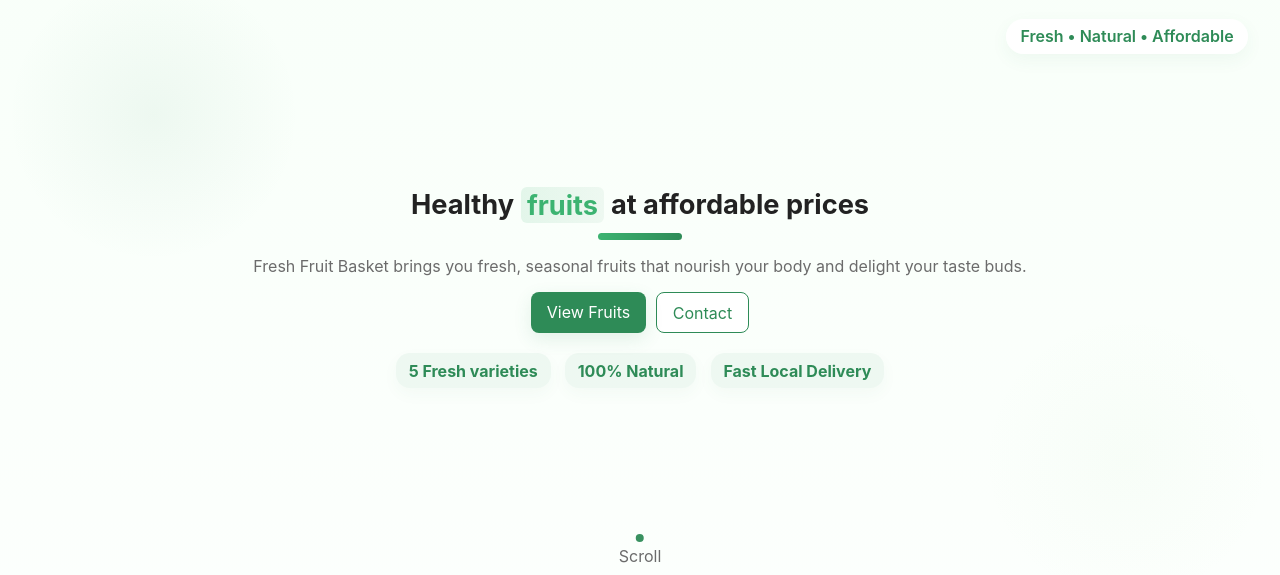
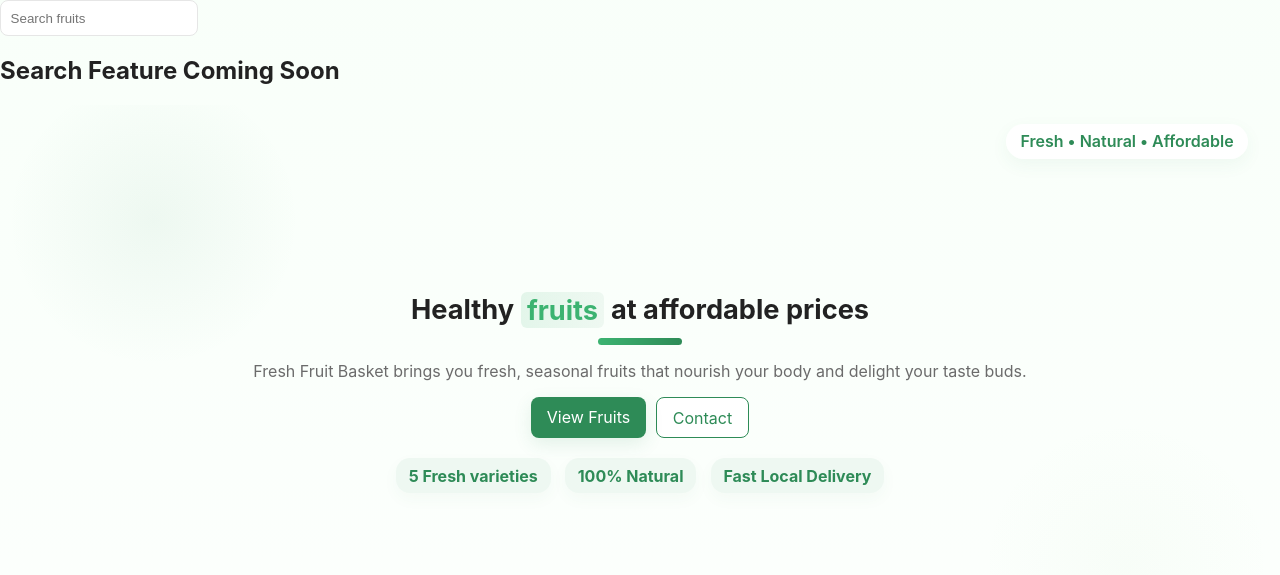
Before and after one commit to akshay-nimbaragi/fruit_shop, a Flask app: page / in a window 1280 px wide. Shown: the part 97-672 px from the top of the page. Run offline with Flask 3, Linux system fonts and the light colour scheme.

Commit message:
Added search section to home page

```diff
--- a/templates/index.html
+++ b/templates/index.html
@@ -1,5 +1,10 @@
 {% extends "layout.html" %}
 {% block content %}
+
+<input type="text" placeholder="Search fruits">
+
+<h2>Search Feature Coming Soon</h2>
+
 <section class="hero hero-center">
 	<div class="container hero-grid">
 		<div class="hero-copy centered">
```
